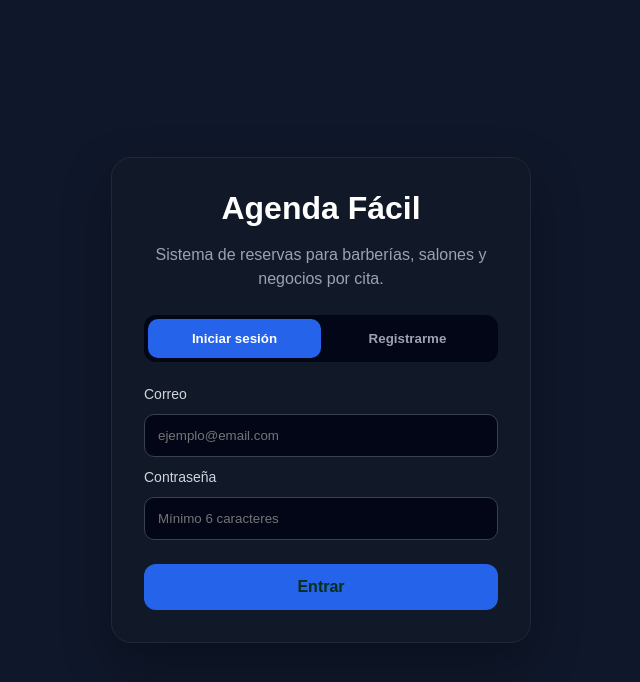
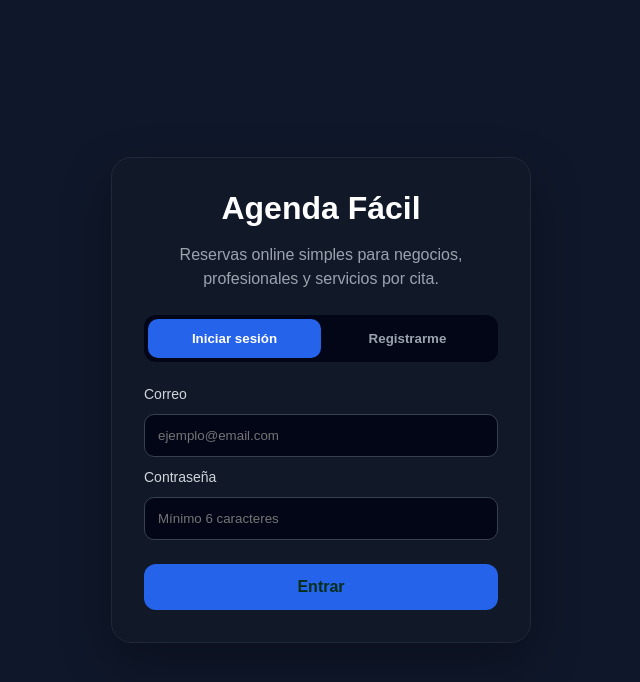
Before and after one commit to citas-barberia/agenda-facil, a React (Vite) app: page / in a window 1280 px wide. Shown: the top 682 px of the page, without its empty margins (319-959 px from the left). Built offline with nearby package versions, Linux system fonts and the light colour scheme.

Commit message:
Mejorar mensajes de WhatsApp por estado 2026

```diff
--- a/src/App.jsx
+++ b/src/App.jsx
@@ -1660,7 +1660,7 @@ if (session && business) {
       <div className="auth-card">
         <h1>Agenda Fácil</h1>
         <p className="subtitle">
-          Sistema de reservas para barberías, salones y negocios por cita.
+          Reservas online simples para negocios, profesionales y servicios por cita.
         </p>
 
         <div className="tabs">
```
